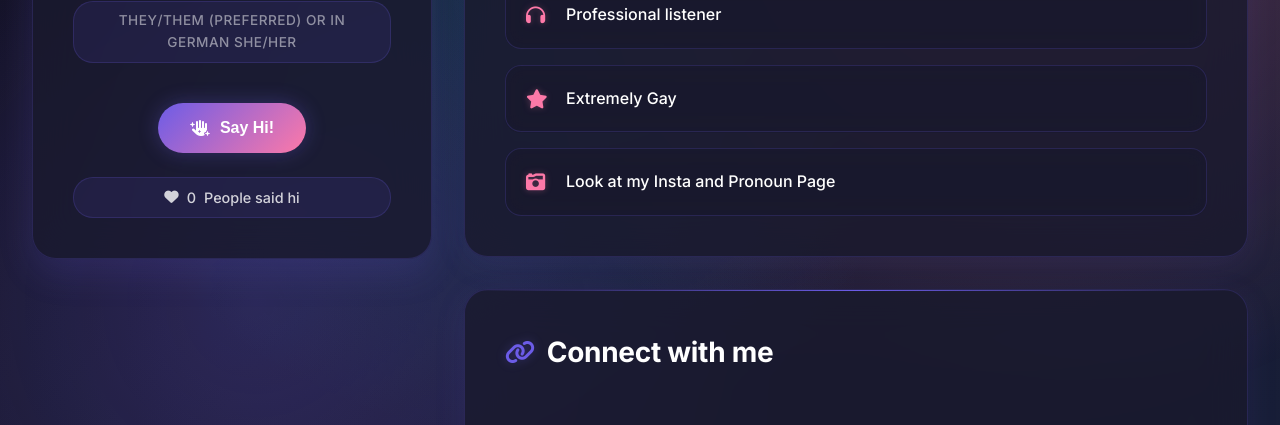
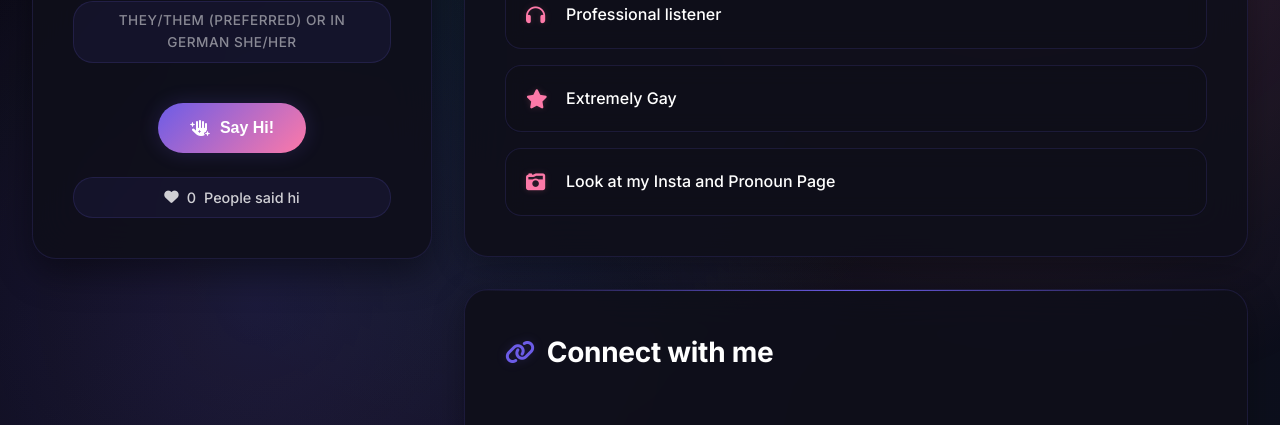
Before and after one commit to itsliande/aboutme, a plain HTML site: page index.html in a window 1280 px wide. Shown: the part 336-761 px from the top of the page. Drawn offline with Linux system fonts and the light colour scheme.

Commit message:
Aktualisiere Farbvariablen und Hintergrundstile für ein verbessertes visuelles Design; passe Hover- und Hintergrundeffekte an.

```diff
--- a/style.css
+++ b/style.css
@@ -5,11 +5,11 @@
 }
 
 :root {
-    --bg-primary: #0a0a0f;
-    --bg-secondary: #1a1a2e;
-    --bg-tertiary: #16213e;
-    --bg-card: rgba(26, 26, 46, 0.8);
-    --bg-card-hover: rgba(26, 26, 46, 0.95);
+    --bg-primary: #050508;
+    --bg-secondary: #0f0f1a;
+    --bg-tertiary: #0a0f1e;
+    --bg-card: rgba(15, 15, 26, 0.9);
+    --bg-card-hover: rgba(20, 20, 35, 0.95);
     --accent-primary: #6c5ce7;
     --accent-secondary: #fd79a8;
     --accent-cyan: #00cec9;
@@ -17,12 +17,12 @@
     --text-primary: #ffffff;
     --text-secondary: rgba(255, 255, 255, 0.8);
     --text-muted: rgba(255, 255, 255, 0.5);
-    --border-color: rgba(108, 92, 231, 0.2);
-    --shadow-light: 0 8px 32px rgba(108, 92, 231, 0.1);
-    --shadow-medium: 0 15px 35px rgba(108, 92, 231, 0.15);
-    --shadow-heavy: 0 25px 50px rgba(108, 92, 231, 0.2);
-    --glow-primary: rgba(108, 92, 231, 0.3);
-    --glow-secondary: rgba(253, 121, 168, 0.3);
+    --border-color: rgba(108, 92, 231, 0.15);
+    --shadow-light: 0 8px 32px rgba(0, 0, 0, 0.3);
+    --shadow-medium: 0 15px 35px rgba(0, 0, 0, 0.4);
+    --shadow-heavy: 0 25px 50px rgba(0, 0, 0, 0.5);
+    --glow-primary: rgba(108, 92, 231, 0.2);
+    --glow-secondary: rgba(253, 121, 168, 0.2);
 }
 
 body {
@@ -41,7 +41,7 @@ body::before {
     background:
         radial-gradient(circle at 20% 80%, var(--glow-primary) 0%, transparent 50%),
         radial-gradient(circle at 80% 20%, var(--glow-secondary) 0%, transparent 50%),
-        radial-gradient(circle at 40% 40%, rgba(0, 206, 201, 0.15) 0%, transparent 50%);
+        radial-gradient(circle at 40% 40%, rgba(0, 206, 201, 0.08) 0%, transparent 50%);
     z-index: -1;
     animation: backgroundShift 20s ease-in-out infinite;
 }
@@ -153,7 +153,7 @@ body::before {
     letter-spacing: 0.5px;
     text-transform: uppercase;
     font-weight: 500;
-    background: rgba(108, 92, 231, 0.1);
+    background: rgba(108, 92, 231, 0.08);
     padding: 8px 16px;
     border-radius: 20px;
     border: 1px solid var(--border-color);
@@ -209,7 +209,7 @@ body::before {
     justify-content: center;
     gap: 8px;
     font-weight: 500;
-    background: rgba(108, 92, 231, 0.1);
+    background: rgba(108, 92, 231, 0.08);
     padding: 8px 16px;
     border-radius: 20px;
     border: 1px solid var(--border-color);
@@ -277,7 +277,7 @@ body::before {
     align-items: center;
     gap: 16px;
     padding: 20px;
-    background: rgba(26, 26, 46, 0.6);
+    background: rgba(15, 15, 26, 0.8);
     backdrop-filter: blur(10px);
     border: 1px solid var(--border-color);
     border-radius: 16px;
@@ -286,7 +286,7 @@ body::before {
 }
 
 .about-item:hover {
-    background: rgba(26, 26, 46, 0.8);
+    background: rgba(20, 20, 35, 0.9);
     transform: translateX(8px);
     box-shadow: 0 0 15px var(--glow-primary);
     border-color: var(--accent-primary);
@@ -312,7 +312,7 @@ body::before {
     align-items: center;
     gap: 16px;
     padding: 20px 24px;
-    background: rgba(26, 26, 46, 0.6);
+    background: rgba(15, 15, 26, 0.8);
     backdrop-filter: blur(10px);
     border: 1px solid var(--border-color);
     border-radius: 16px;
@@ -374,7 +374,7 @@ body::before {
     border-top: 1px solid var(--border-color);
     color: var(--text-muted);
     font-size: 0.9rem;
-    background: rgba(26, 26, 46, 0.3);
+    background: rgba(10, 10, 20, 0.6);
     border-radius: 16px;
 }
 
@@ -403,7 +403,7 @@ body::before {
     display: none;
     position: fixed;
     inset: 0;
-    background: rgba(10, 10, 15, 0.8);
+    background: rgba(5, 5, 8, 0.9);
     backdrop-filter: blur(10px);
     z-index: 1000;
     animation: fadeIn 0.3s ease;
```
